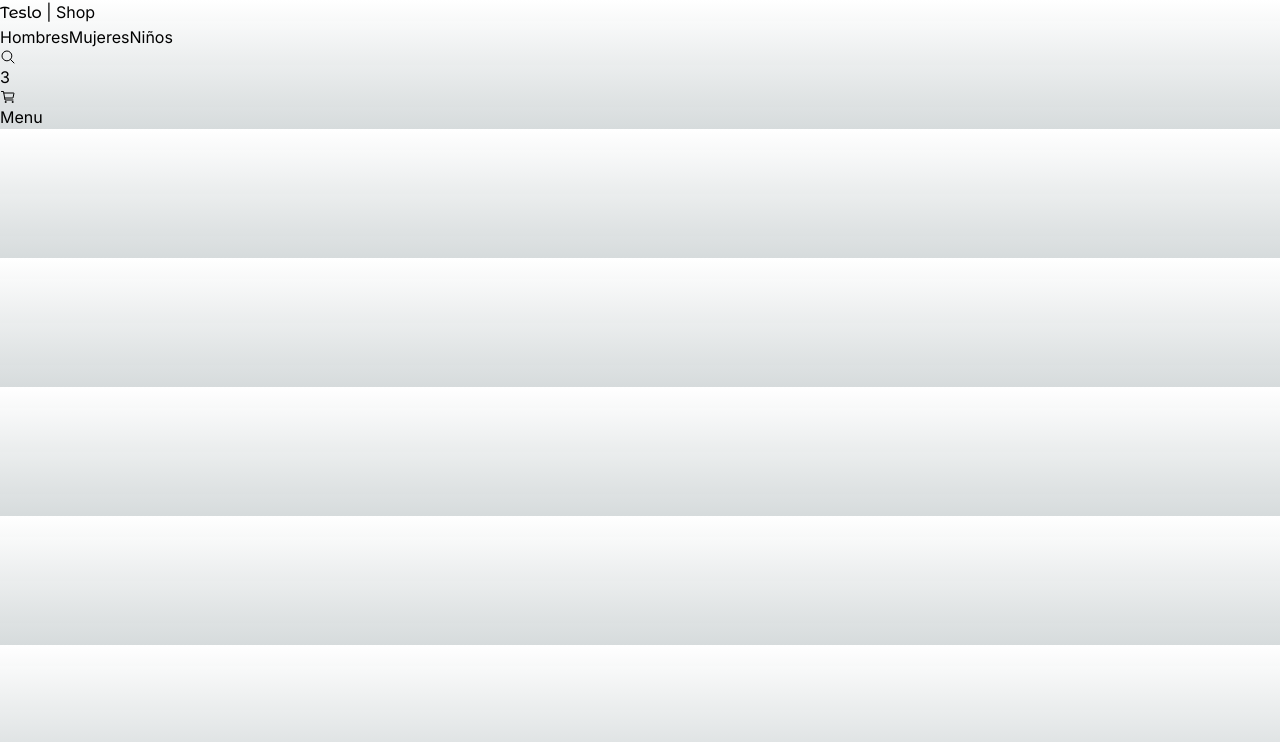
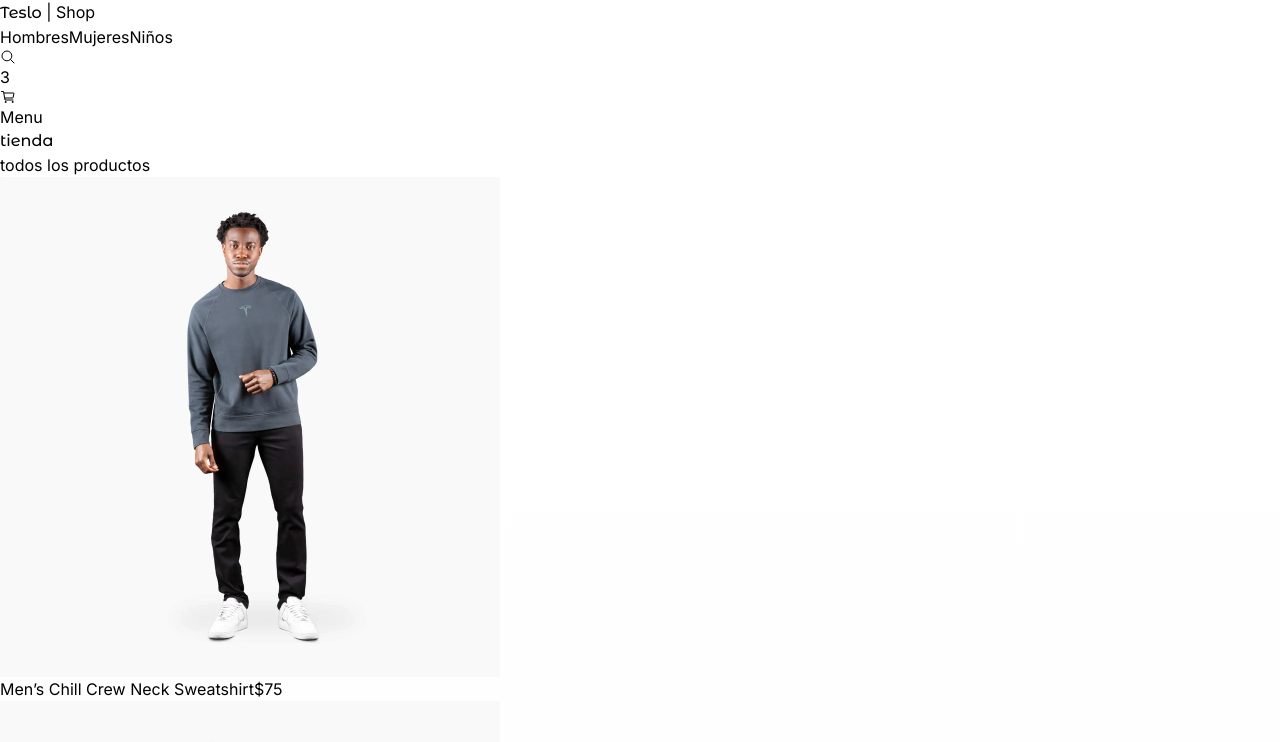
Before and after one commit to Nobbisaurio/teslo-shop, a Next.js app: page / in a window 1280 px wide. Shown: the top 742 px of the page. Built offline with nearby package versions, Linux system fonts and the light colour scheme.

Commit message:
product grid, product item

```diff
--- a/src/app/(shop)/layout.tsx
+++ b/src/app/(shop)/layout.tsx
@@ -1,18 +1,19 @@
-import {TopMenu} from '@/components';
+import { TopMenu } from '@/components';
 
-export default function ShopLayout({
- children
+export default function ShopLayout( {
+  children
 }: {
- children: React.ReactNode;
-}) {
+  children: React.ReactNode;
+} ) {
   return (
     <main className='min-h-screen '>
 
       <TopMenu />
 
 
-
-      {children}
+      <div className='px-0 sm:px-10'>
+        { children }
+      </div>
     </main>
   );
 }
--- a/src/app/(shop)/page.tsx
+++ b/src/app/(shop)/page.tsx
@@ -1,10 +1,20 @@
-import { titleFont } from '@/config/fonts';
-import Image from "next/image";
+import { ProductGrid, Title } from '@/components';
+import { initialData } from '@/seed/seed';
+
+
+import products = initialData.products
+
 
 export default function Home() {
   return (
     <>
+      <Title
+        title='tienda'
+        subtitle='todos los productos'
+        className='mb=2'
+      />
 
+      <ProductGrid products={products} />
     </>
   );
 }
--- /dev/null
+++ b/src/components/products/product-grid/ProductGrid.tsx
@@ -0,0 +1,23 @@
+import { Product } from '@/interfaces';
+import { ProductGridItem } from './ProductGridItem';
+
+interface Props{
+  products: Product[];
+
+}
+
+
+export const ProductGrid = ({products}:Props) => {
+  return (
+    <div className=' grid grid-cols-2 sm:grid-cols-3 gap-10 mb-10'>
+      {
+        products.map(product => (
+          <ProductGridItem
+            key={product.slug}
+            product={product}
+          />
+        ))
+      }
+    </div>
+  )
+}
--- /dev/null
+++ b/src/components/products/product-grid/ProductGridItem.tsx
@@ -0,0 +1,35 @@
+import { Product } from '@/interfaces';
+import Image from 'next/image';
+import Link from 'next/link';
+
+interface Props {
+  product: Product;
+}
+
+
+export const ProductGridItem = ( { product }: Props ) => {
+  return (
+    <div className='rounded-md overflow-hidden fade-in'>
+      <Link href={ `/product/${ product.slug }` }>
+        <Image
+          src={ `/products/${ product.images[ 0 ] }` }
+          alt={ product.title }
+          className=' w-full object-cover'
+          width={ 500 }
+          height={ 500 }
+        />
+      </Link>
+
+      <div className='p-4 flex flex-col'>
+        <Link
+          className='hover:text-blue-800'
+          href={ `/product/${ product.slug }` }
+        >
+          { product.title }
+        </Link>
+        <span className='font-bold'>${ product.price }</span>
+      </div>
+
+    </div>
+  );
+};
--- /dev/null
+++ b/src/components/ui/title/Title.tsx
@@ -0,0 +1,28 @@
+import { titleFont } from '@/config/fonts';
+
+interface Props {
+  title: string;
+  subtitle?: string;
+  className?: string;
+}
+
+
+
+
+
+export const Title = ({title,className,subtitle}:Props) => {
+  return (
+    <div className={`mt-3   ${className}`}>
+      <h1 className={`${titleFont.className} antialiased text-4xl font-semibold my-7`}>
+        {title}
+      </h1>
+
+
+      {
+        subtitle && (
+          <h3 className='text-xl mb-5'>{subtitle}</h3>
+        )
+      }
+    </div>
+  );
+};
--- /dev/null
+++ b/src/interfaces/index.ts
@@ -0,0 +1 @@
+export * from './product.interface'
```
Also changed, not shown: src/components/index.ts (+5 -2 lines), src/interfaces/product.interface.ts (added, +15 -0 lines), 1 other file (tests, documents, lock files or other folders).
